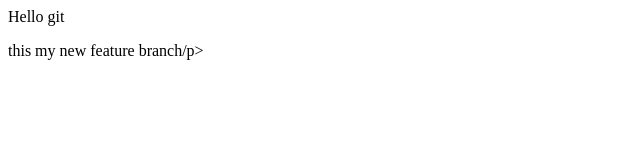
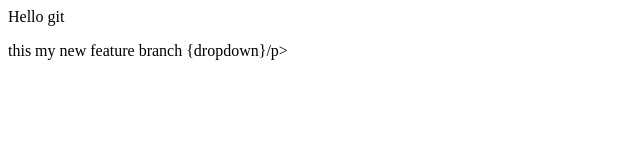
Before and after one commit to Mr-AliRP67/second-repo, a plain HTML site: page index.html in a window 1280 px wide. Shown: the full height of the page, 0-640 px from the left. Drawn offline with Linux system fonts and the light colour scheme.

Commit message:
Ädd drop

```diff
--- a/index.html
+++ b/index.html
@@ -1,2 +1,2 @@
 <p>Hello git</p>
-<p>this my new feature branch/p>
+<p>this my new feature branch {dropdown}/p>
```
